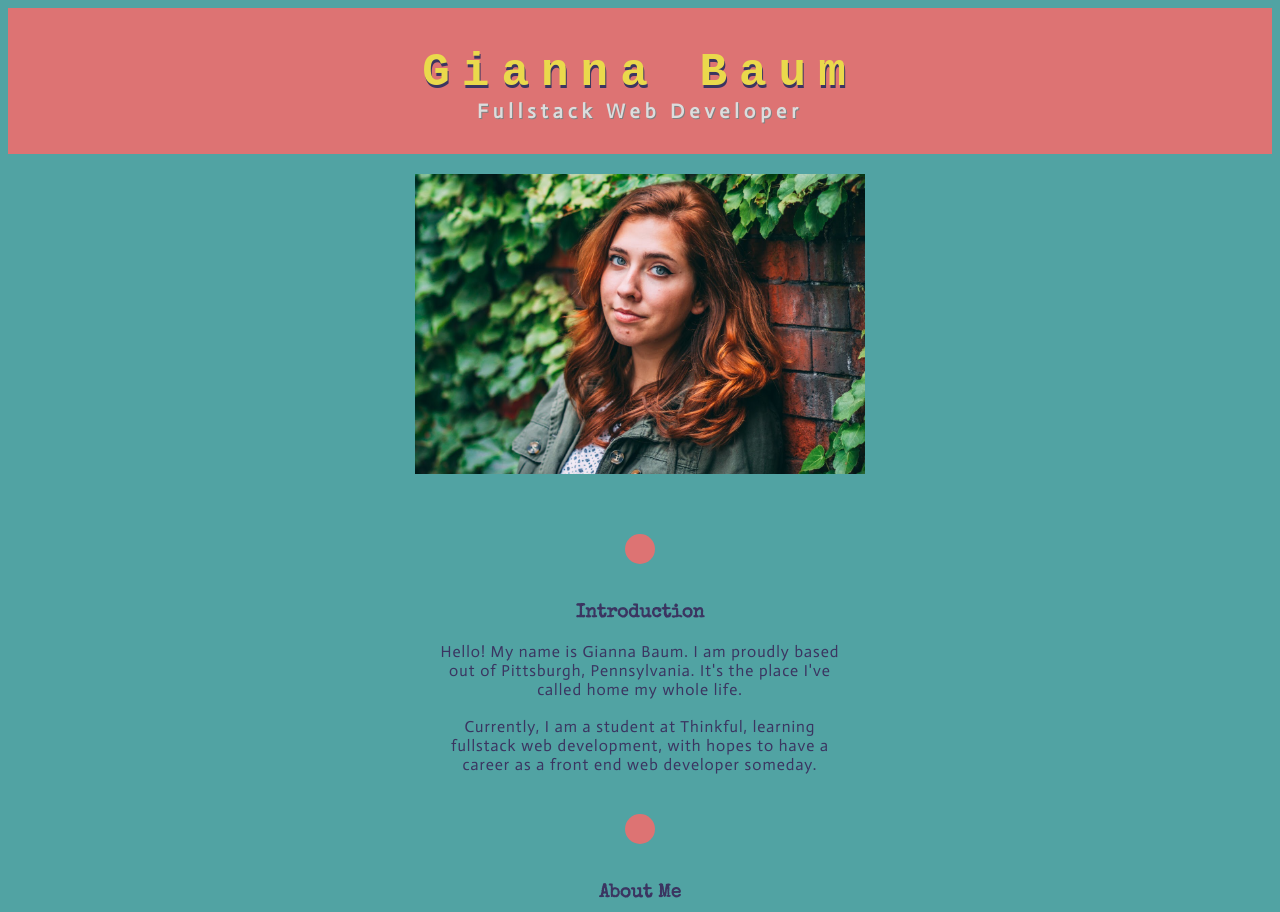
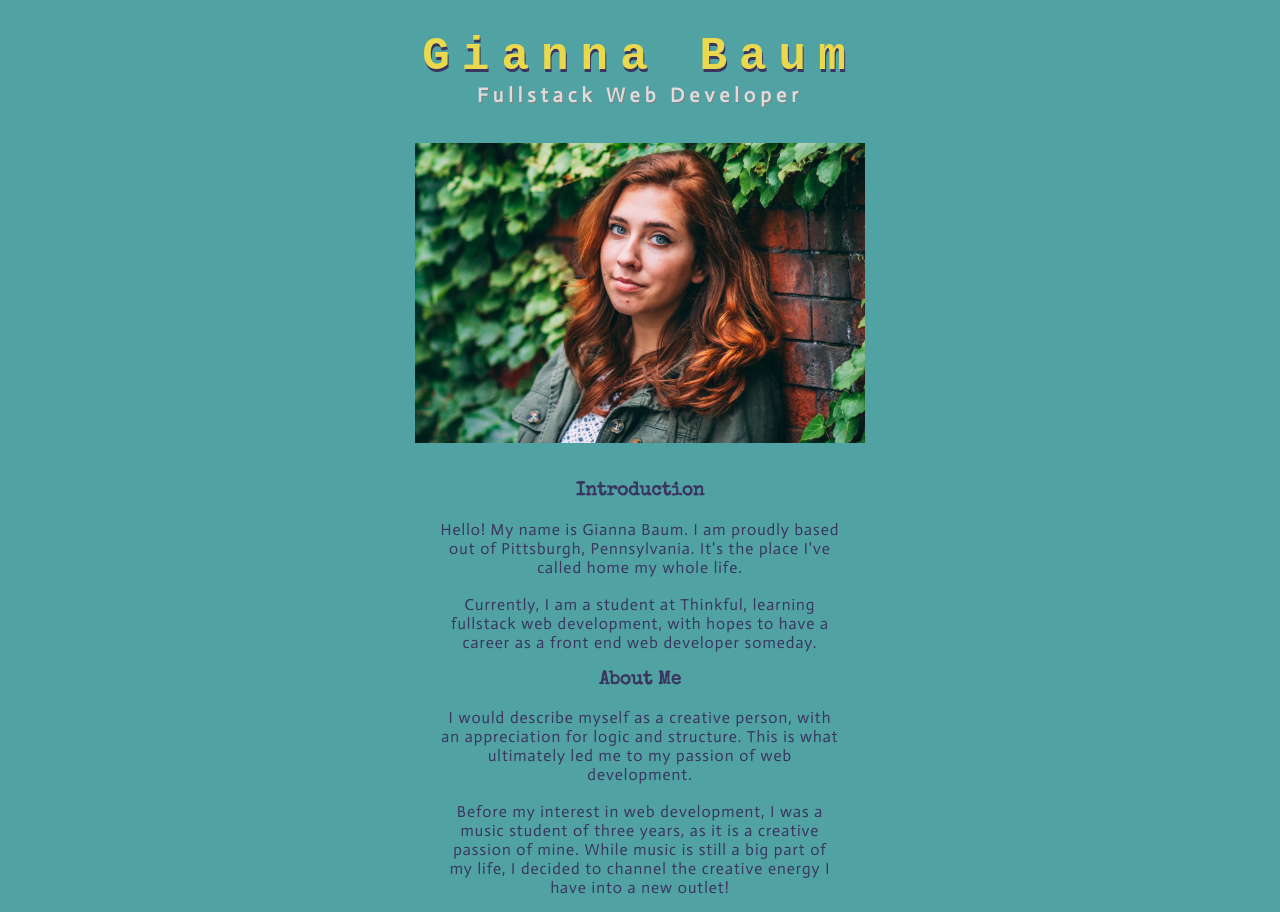
Before and after one commit to giannabaum/Portfolio, a plain HTML site: page index.html in a window 1280 px wide. Shown: the top 912 px of the page. Drawn offline with nearby package versions, Linux system fonts and the light colour scheme; a script that the page names is missing; a web font is replaced by a local one.

Commit message:
Update index.html

```diff
--- a/index.html
+++ b/index.html
@@ -1,28 +1,35 @@
 <!DOCTYPE html>
 <html>
   <head>
+
     <meta charset="utf-8">
     <meta name="viewport" content="width=device-width">
     <title>Gianna Baum</title>
     <link href="style.css" rel="stylesheet" type="text/css" />
   </head>
   <body>
-    <main>
-            <!-- div element to manipulate the background-->
-      <div class="top-of-page">
+            <!--manipulate the background-->
+            <header>
     <h1> Gianna Baum</h1>
-    <h2> Fullstack Web Developer <h2>
-      </div>
+    <h2> Fullstack Web Developer </h2>
+            </header>
+       <main>
+         <!--save for later- for flexbox
+         <div class="wrapper">
+           <div class="group">
+             <div class="item">
+               -->
       <img src="picture-of-me.jpg" alt="Gianna Baum" height="300px" width="450px" class="center">
-    <hr>
-    <!--Remember article container!-->
+    <!--Remember article container!
+    <div class="item">
+      -->
     <article>
     <h3> Introduction </h3>
     <p> Hello! My name is Gianna Baum. I am proudly based out of Pittsburgh, Pennsylvania. It's the place I've called home my whole life. </p>
     <br>
       <p> Currently, I am a student at Thinkful, learning fullstack web development, with hopes to have a career as a front end web developer someday.</p>
     </article>
-    <hr>
+
     <article>
     <h3> About Me</h3>
     <p> I would describe myself as a creative person, with an appreciation for logic and structure. This is what ultimately led me to my passion of web development.</p>
```
